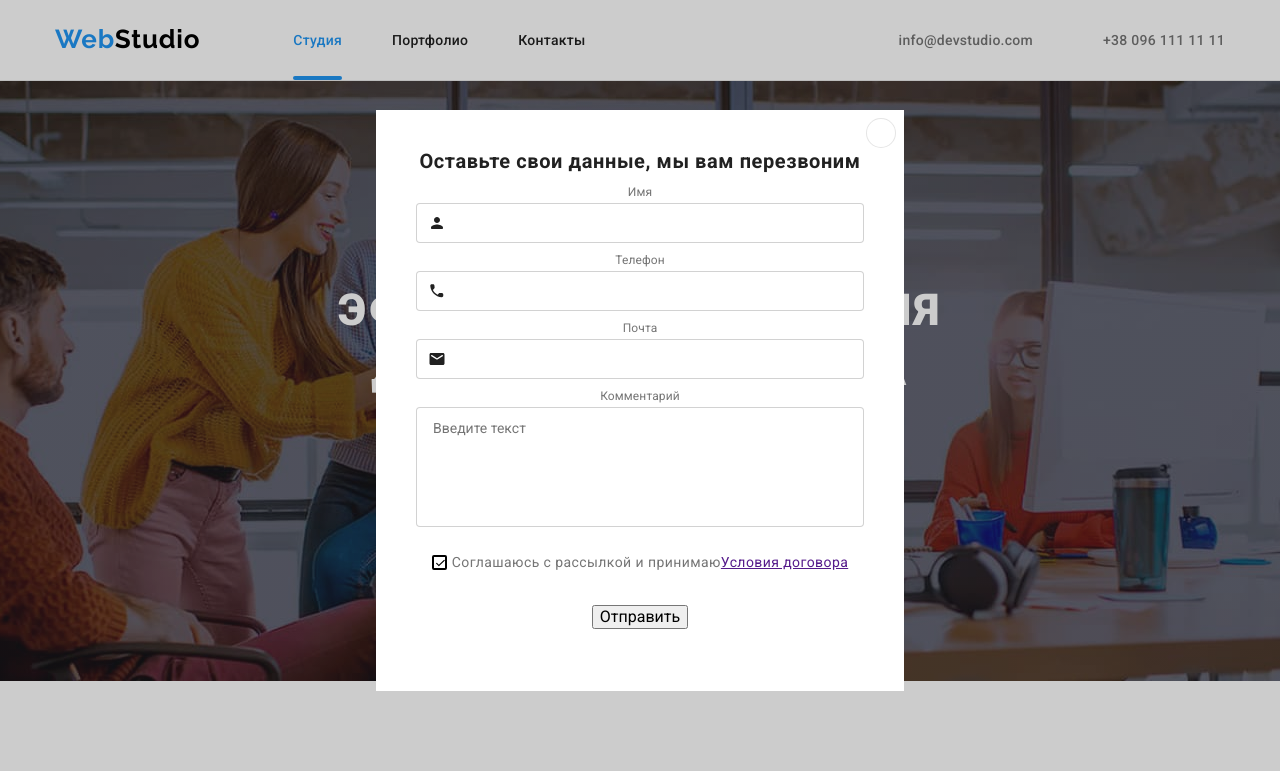
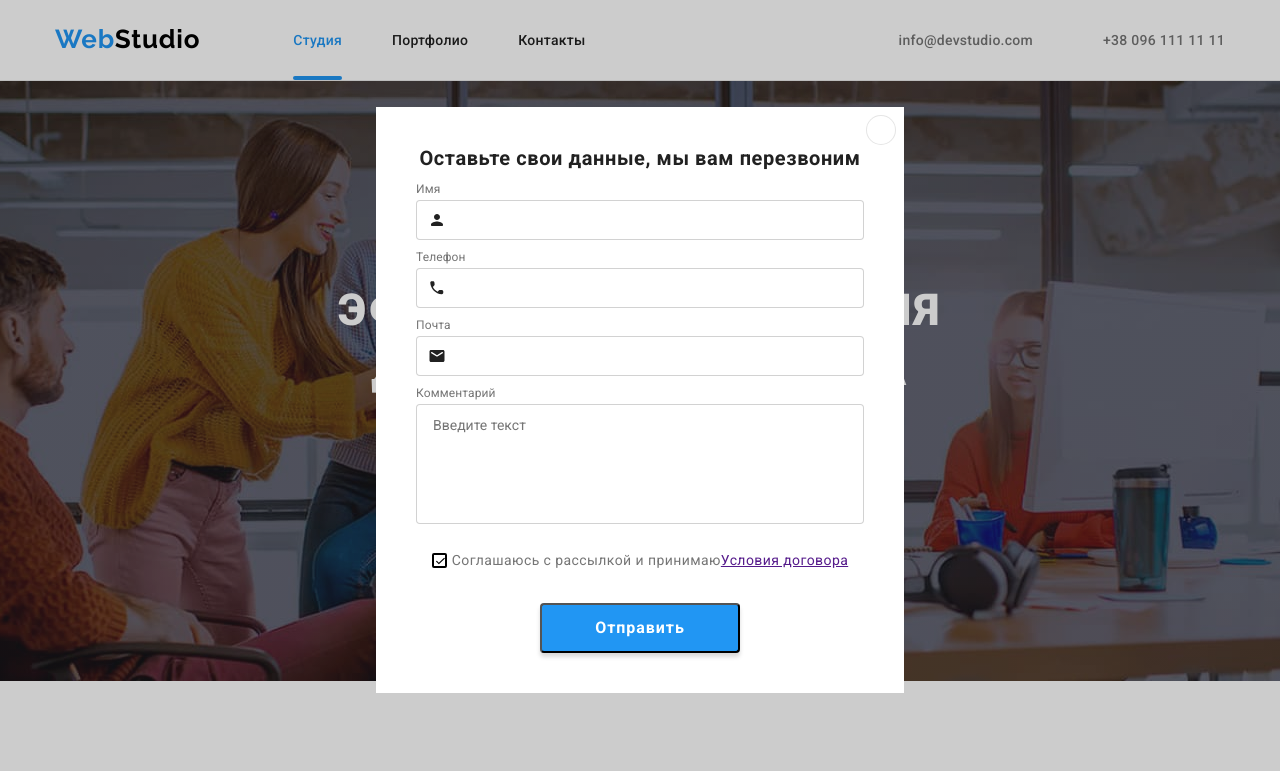
Before and after one commit to Selim96/goit-markup-hw-06, a plain HTML site: page index.html in a window 1280 px wide. Both pictures are taken after a click on the button "Заказать услугу". Shown: the top 771 px of the page. Drawn offline with nearby package versions, Linux system fonts and the light colour scheme.

Commit message:
настроил кнопку

```diff
--- a/css/styles.css
+++ b/css/styles.css
@@ -758,10 +758,6 @@ address {
   margin-bottom: 12px;
 }
 
-.modal-form:last-child {
-  text-align: center;
-}
-
 .modal-field {
   margin-bottom: 10px;
 }
@@ -841,6 +837,24 @@ address {
   left: 3px;
 }
 
+.submit-button {
+  text-align: center;
+}
+
+.send-button {
+  width: 200px;
+  height: 50px;
+  background-color: var(--button-color);
+  font-weight: 700;
+  font-size: 16px;
+  line-height: 1.87;
+  text-align: center;
+  letter-spacing: 0.06em;
+  color: var(--icon-hover-color);
+  box-shadow: 0px 4px 4px rgba(0, 0, 0, 0.15);
+  border-radius: 4px;
+}
+
 .check-text::before {
   content: "";
   width: 15px;
--- a/index.html
+++ b/index.html
@@ -552,7 +552,9 @@
               <a class="link-policy" href="">Условия договора</a></label
             >
           </div>
-          <button type="submit" class="">Отправить</button>
+          <div class="submit-button">
+            <button type="submit" class="send-button">Отправить</button>
+          </div>
         </form>
       </div>
     </div>
```
